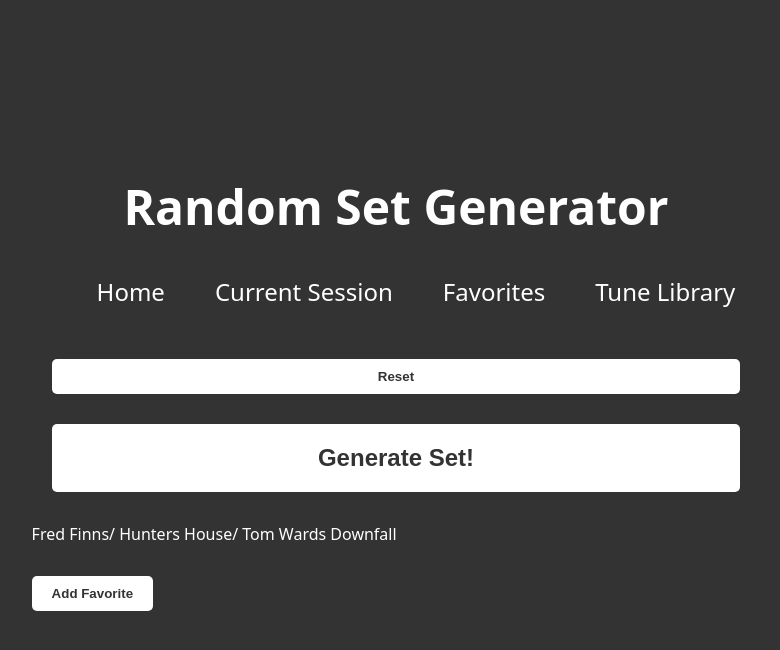
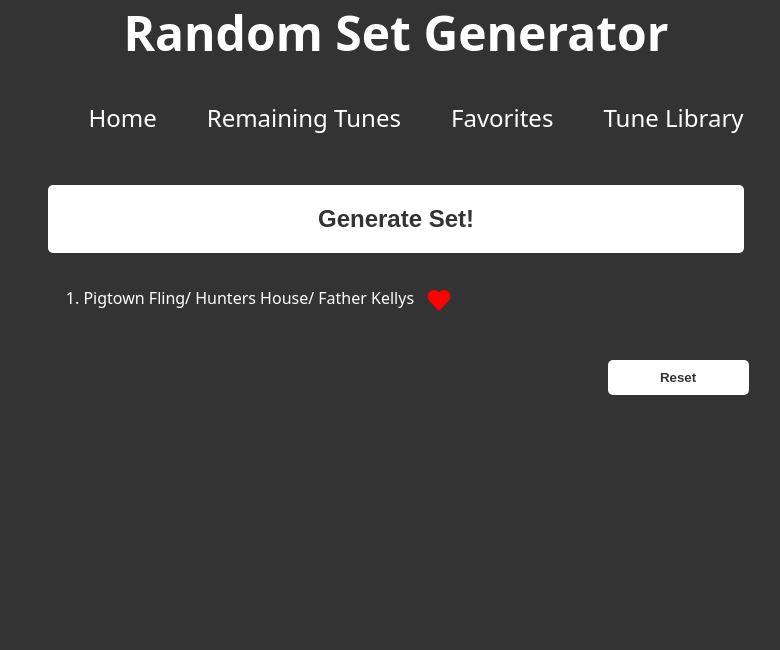
Before and after one commit to arikscherm/tune-tumbler, a React (Create React App) app: page / in a window 1280 px wide. Both pictures are taken after a click on the button "Generate Set!". Shown: the top 650 px of the page, without its empty margins (244-1024 px from the left). Built offline with nearby package versions, Linux system fonts and the light colour scheme.

Commit message:
Use grid layout

```diff
--- a/src/components/CurrentSession.js
+++ b/src/components/CurrentSession.js
@@ -8,14 +8,6 @@ function CurrentSession() {
     return (
     <main>
         <div id="currentSessionContainer">
-            <div id="setsPlayedDiv">
-                <h2>Sets Played</h2>
-                <ol>
-                    {setsPlayed.map((set, index) => (
-                        <li key={index}>{set}</li>
-                    ))}
-                </ol>
-            </div>
             <div id="remainingTunesDiv">
                 <h2>Remaining Tunes</h2>
                 <ol>
--- a/src/components/Home.js
+++ b/src/components/Home.js
@@ -12,7 +12,7 @@ function GetRandomSet(newSet, setNewSet, remainingTunes, setRemainingTunes, sets
         for (let i = 0; i < 3; i++) {
 
             //Select random tune and delete it from remainingTunes
-            let randomIndex = Math.floor(Math.random()*remainingTunes.length);
+            let randomIndex = Math.floor(Math.random() * remainingTunes.length);
             let newTune = remainingTunes[randomIndex];
             remainingTunes.splice(randomIndex, 1);
 
@@ -26,7 +26,7 @@ function GetRandomSet(newSet, setNewSet, remainingTunes, setRemainingTunes, sets
 
         }
         setNewSet(generatedSet);
-        setSetsPlayed([...setsPlayed, generatedSet]);
+        setSetsPlayed([generatedSet, ...setsPlayed]);
 
     }
 
@@ -59,20 +59,26 @@ function Home() {
     const { tuneLibrary, remainingTunes, setRemainingTunes, setsPlayed, setSetsPlayed, favoritesList, setFavoritesList } = useContext(TuneContext);
     const [newSet, setNewSet] = useState('');
     return (
-    <main>
-        <section id="homeButtonsContainer">
-            <button onClick={() => ResetSession(tuneLibrary, setRemainingTunes, setNewSet, setSetsPlayed)}>Reset</button>
-            <button class="generate-set" onClick={() => GetRandomSet(newSet, setNewSet, remainingTunes, setRemainingTunes, setsPlayed, setSetsPlayed)}>Generate Set!</button>
-        </section>
-        <div>
-        <p>{newSet}</p>
-        {newSet && (
-            <button onClick={() => addFavorite(favoritesList, setFavoritesList, newSet)}>
-                Add Favorite
-            </button>
-        )}
-        </div>
-    </main>
+        <main>
+            <section id="homeButtonsContainer">
+                <button class="generate-set" onClick={() => GetRandomSet(newSet, setNewSet, remainingTunes, setRemainingTunes, setsPlayed, setSetsPlayed)}>Generate Set!</button>
+
+
+                <div>
+                    <div id="setsPlayedDiv">
+                        <ol>
+                            {setsPlayed.map((set, index) => (
+                                <li key={index}>
+                                    {set}
+                                    <button id="addFavorite" onClick={() => addFavorite(favoritesList, setFavoritesList, newSet)} />
+                                </li>
+                            ))}
+                        </ol>
+                    </div>
+                </div>
+                <button id="resetButton" onClick={() => ResetSession(tuneLibrary, setRemainingTunes, setNewSet, setSetsPlayed)}>Reset</button>
+            </section>
+        </main>
 
     )
 }
--- a/src/components/Navbar.js
+++ b/src/components/Navbar.js
@@ -6,7 +6,7 @@ function Navbar() {
       <nav>
         <ul>
           <li><Link to="/">Home</Link></li>
-          <li><Link to="current-session">Current Session</Link></li>
+          <li><Link to="current-session">Remaining Tunes</Link></li>
           <li><Link to="favorites">Favorites</Link></li>
           <li><Link to="tune-library">Tune Library</Link></li>
         </ul>
--- a/src/components/TuneContext.js
+++ b/src/components/TuneContext.js
@@ -3,7 +3,7 @@ import React, { createContext, useState } from 'react';
 export const TuneContext = createContext();
 
 export const TuneProvider = ({ children }) => {
-    const [tuneLibrary, setTuneLibrary] = useState(['Hunters House', 'Fred Finns', 'George Whites', 'Pigtown Fling', 'Tom Wards Downfall', 'Beare Island']);
+    const [tuneLibrary, setTuneLibrary] = useState(['Hunters House', 'Fred Finns', 'George Whites', 'Pigtown Fling', 'Tom Wards Downfall', 'Beare Island', 'Doctor Gilberts', 'Father Kellys', 'Mountain Road', 'Maud Miller', 'Yellow Tinker', 'Dowds no 9']);
     const [remainingTunes, setRemainingTunes] = useState([...tuneLibrary]);
     const [setsPlayed, setSetsPlayed] = useState([]);
     const [favoritesList, setFavoritesList] = useState([]);
--- a/src/components/TuneLibrary.js
+++ b/src/components/TuneLibrary.js
@@ -46,9 +46,9 @@ function TuneLibrary() {
             <h2>Tune Library</h2>
             <ol>
                 {tuneLibrary.map((tune, index) =>
-                    <li key={index}>
+                    <li id="tuneList" key={index}>
+                        <button class="remove" onClick={() => removeTune(tuneLibrary, setTuneLibrary, remainingTunes, setRemainingTunes, tune)}>Remove</button>
                         { tune }
-                        <button class="remove" onClick={() => removeTune(tuneLibrary, setTuneLibrary, remainingTunes, setRemainingTunes, tune)}>Remove</button>
                     </li>)}
             </ol>
         </div>
--- a/src/index.css
+++ b/src/index.css
@@ -8,7 +8,8 @@ body {
   background-color: #333;
   color: white;
   font-family: system-ui, -apple-system, BlinkMacSystemFont, 'Segoe UI', Roboto, Oxygen, Ubuntu, Cantarell, 'Open Sans', 'Helvetica Neue', sans-serif;
-  display: flex;
+  display: grid;
+  grid-template-rows: repeat(4, 1fr);
   flex-direction: column;
   justify-content: center;
   align-items: center;
@@ -20,6 +21,7 @@ header {
   flex-direction: column;
   align-items: center; /* Center elements in the column horizontally */
   margin-bottom: 20px;
+  grid-row: 1;
 }
 
 h1 {
@@ -42,10 +44,11 @@ nav ul li a {
 nav ul {
   list-style: none;
   display: flex;
+  grid-row: 2;
 }
 
 nav ul li a:hover {
-  color: #00bcd4; /* Change link color on hover */
+  color: #54e473; /* Change link color on hover */
 }
 
 #homeButtonsContainer {
@@ -53,14 +56,15 @@ nav ul li a:hover {
   flex-direction: column;
   justify-content: center;
   margin: 0 20px;
+  grid-row: 3;
 }
 
 button {
-  margin: 15px 0px; /* Horizontal space between buttons */
+  margin: 15px 5px; /* Horizontal space between buttons */
   padding: 10px 20px; /* Internal space for a larger button appearance */
   background-color: white;
   color: #333;
-  border: none;
+  border: transparent;
   border-radius: 5px;
   cursor: pointer;
   transition: background-color 0.3s;
@@ -73,7 +77,7 @@ button.generate-set {
 }
 
 button:hover {
-  background-color: #0097a7; /* Darker shade on hover */
+  background-color: #54e473; /* Darker shade on hover */
 }
 
 .page-container {
@@ -84,13 +88,78 @@ button:hover {
   text-align: center; /* Center text inside elements */
 }
 button.remove {
-  padding: 5px 10px; /* Larger padding for the "Generate Set!" button */
+  padding: 5px;
   margin: 5px;
-  font-size: 1rem; /* Larger font size for the "Generate Set!" button */
-  background-color: white;
+  border-radius: 5px;
+  font-size: 0.8rem; /* Larger font size for the "Generate Set!" button */
+  background-color: white; /* Darker shade on hover */
+  color: #333;
   transition: background-color 0.3s;
 }
 
 button.remove:hover {
-  background-color: #d80000; /* Darker shade on hover */
+  background-color: #d80000;
+  color: white;
 }
+
+#setsPlayedDiv {
+  grid-row: 4;
+}
+
+#resetButton {
+  display: flex;
+  justify-content: center;
+  width: 20%;
+  margin-left: 80%;
+
+}
+
+#tuneList {
+  border-bottom: 1px solid white;
+  margin-bottom: 5px;
+}
+
+/*****************************************
+ADD FAV HEART
+******************************************/
+
+#addFavorite {
+  position: relative;
+  width: 25px; /* Width of the heart */
+  height: 25px; /* Height of the heart */
+  margin-top: 5px; /* Space above the button */
+  background-color: #333; /* Default background color */
+  border: none; /* Remove border */
+  cursor: pointer; /* Add a pointer cursor */
+ /* outline: none; /* Remove focus outline for accessibility */
+  transition: transform 0.6s; /* Smooth animation on hover */
+}
+
+#addFavorite::before,
+#addFavorite::after {
+  content: "";
+  position: absolute;
+  top: 0;
+  width: 13px; /* Size of heart lobes */
+  height: 20px; /* Size of heart lobes */
+  border-radius: 50px 50px 0 0; /* Make top corners rounded */
+  background: red; /* Heart color */
+  transition: background-color 0.3s; /* Smooth color transition */
+}
+
+#addFavorite::before {
+  transform: rotate(-45deg); /* Rotate left lobe */
+  transform-origin: center;
+  left: 11px; /* Position left lobe */
+}
+
+#addFavorite::after {
+  transform: rotate(45deg); /* Rotate right lobe */
+  transform-origin: center;
+  right: 11px; /* Position right lobe */
+}
+
+/* Hover effect for the heart button */
+#addFavorite:hover {
+  transform: scale(1.2); /* Slightly enlarge the heart */
+}
```
